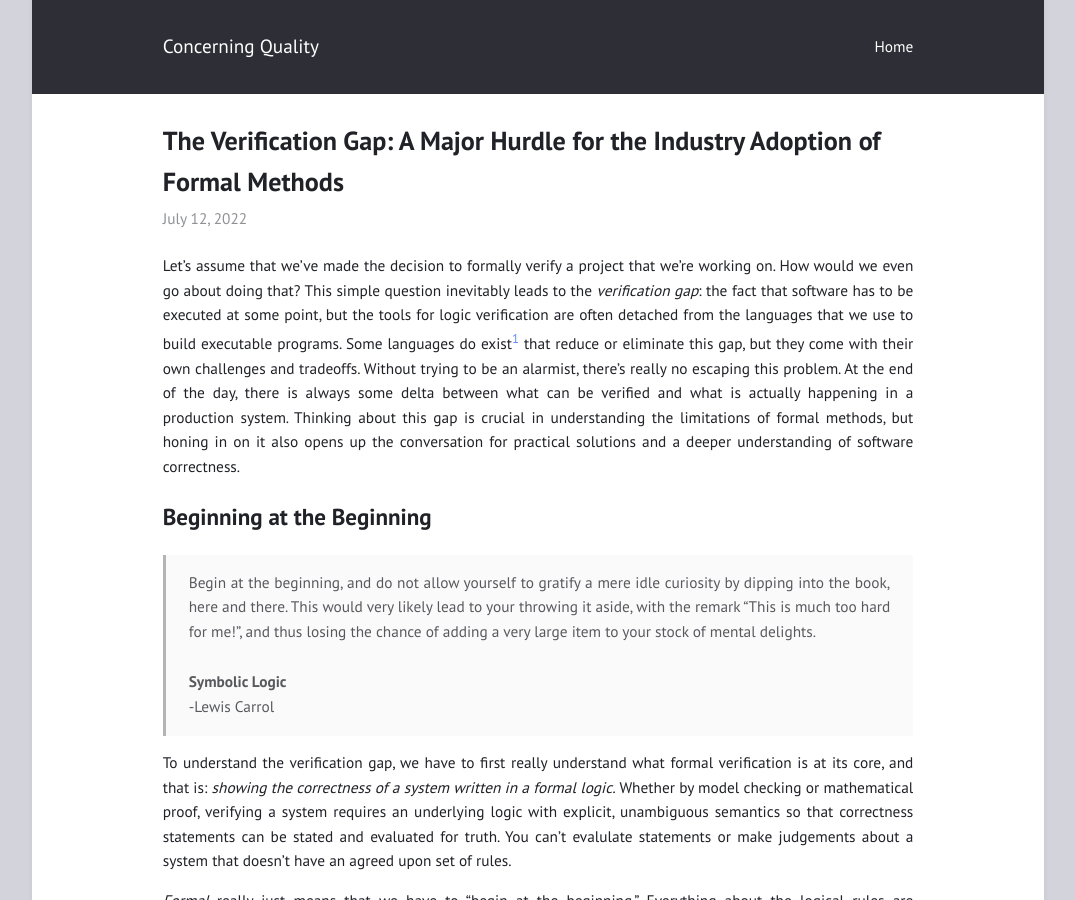
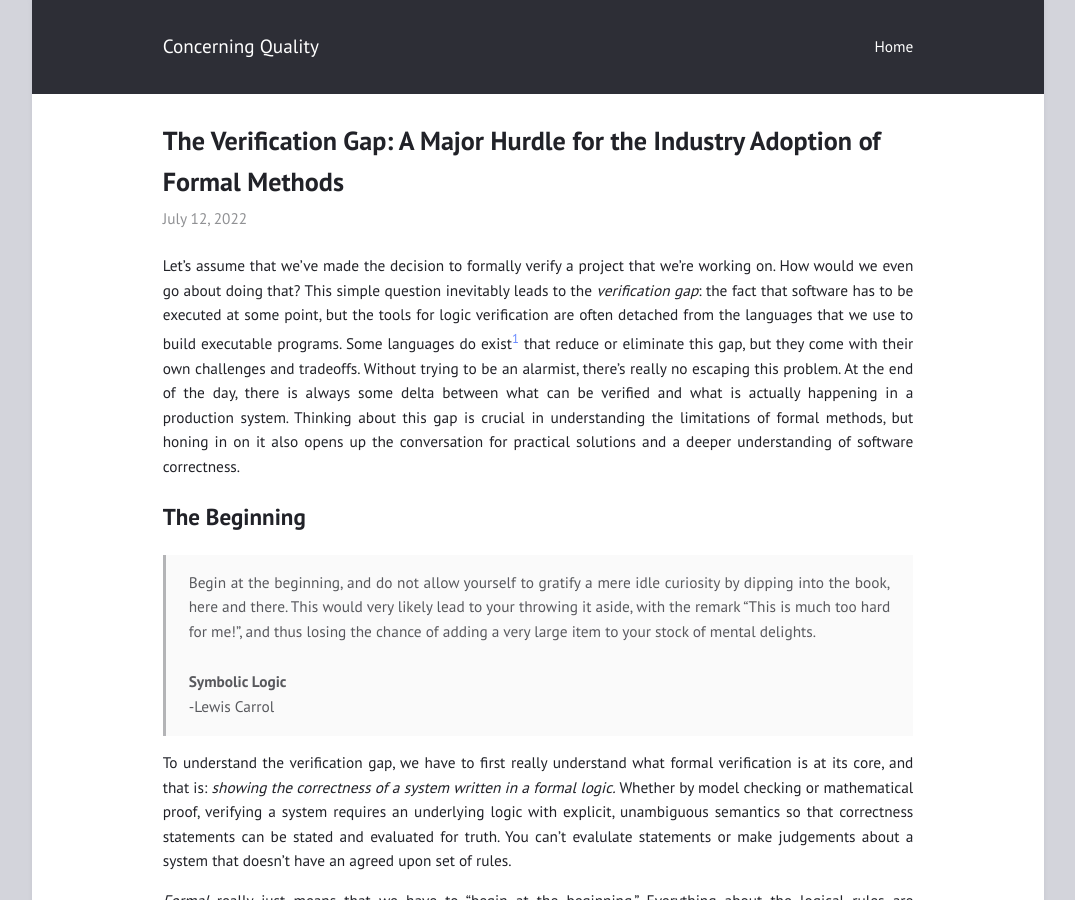
Before and after one commit to amw-zero/concerning_quality, a Jekyll site: the page built from _posts/2022-07-12-verification-gap.md, in a window 1280 px wide and 900 px high. Shown: the whole window, without its empty margins (102-1177 px from the left). Built offline with Jekyll 4.4.1, drawn with Linux system fonts in a browser that asks for light colours.

Commit message:
Section header change

```diff
--- a/_posts/2022-07-12-verification-gap.md
+++ b/_posts/2022-07-12-verification-gap.md
@@ -9,7 +9,7 @@ Let's assume that we've made the decision to formally verify a project that we'r
 
 
 
-# Beginning at the Beginning
+# The Beginning
 
 > Begin at the beginning, and do not allow yourself to gratify a mere idle curiosity by dipping into the book, here and there. This would very likely lead to your throwing it aside, with the remark “This is much too hard for me!”, and thus losing the chance of adding a very large item to your stock of mental delights.
 > <br><br> **Symbolic Logic**
```
